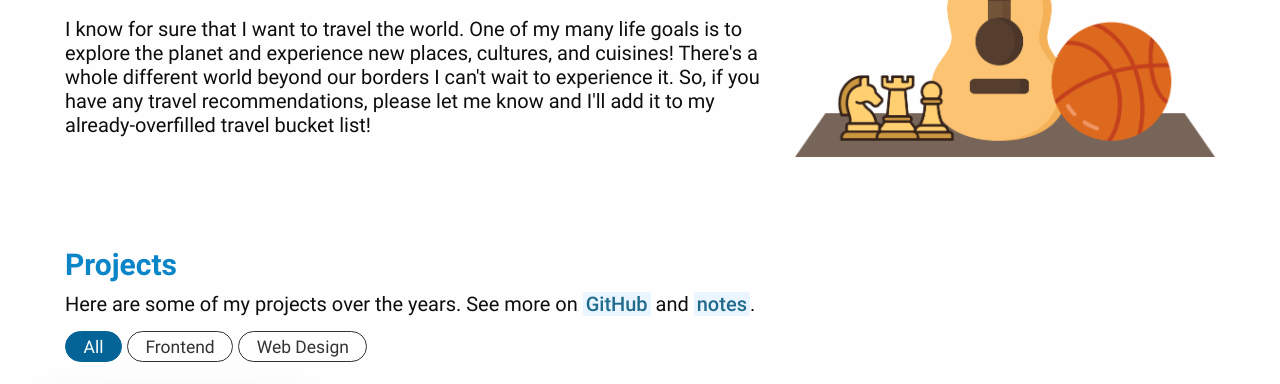
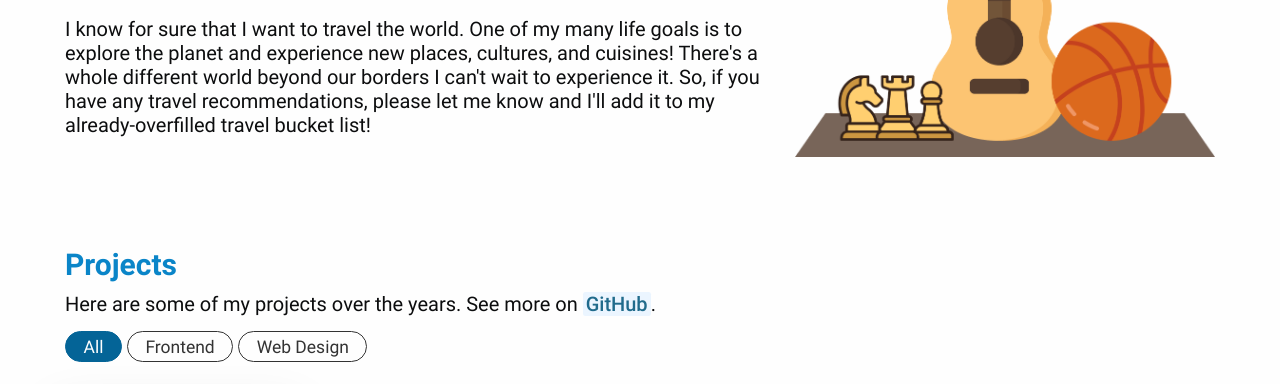
Before and after one commit to chungdavid/chungdavid.github.io, an Eleventy site: page src/index.html in a window 1280 px wide. Shown: the part 1513-1897 px from the top of the page. Built offline with nearby package versions, Linux system fonts and the light colour scheme; Eleventy itself is replaced by a stand-in of ours; files that its build step writes are made by us from their sources.

Commit message:
Remove notes

```diff
--- a/src/content/projects.md
+++ b/src/content/projects.md
@@ -1 +1 @@
-Here are some of my projects over the years. See more on [GitHub](https://github.com/chungdavid/chungdavid.github.io) and [notes](/notes/tags/project).
+Here are some of my projects over the years. See more on [GitHub](https://github.com/chungdavid).
--- a/src/index.html
+++ b/src/index.html
@@ -50,7 +50,6 @@
             <ul>
               <li><a class="nav-link" href="#about">About</a></li>
               <li><a class="nav-link" href="#projects">Projects</a></li>
-              <li><a class="nav-link" href="notes">Notes</a></li>
             </ul>
             <div class="dark-mode-switch">
                 <svg class="theme-icon" xmlns="http://www.w3.org/2000/svg" viewBox="0 0 302.4 302.4"><path d="M204.8 97.6C191.2 84 172 75.2 151.2 75.2s-40 8.4-53.6 22.4c-13.6 13.6-22.4 32.8-22.4 53.6s8.8 40 22.4 53.6c13.6 13.6 32.8 22.4 53.6 22.4s40-8.4 53.6-22.4c13.6-13.6 22.4-32.8 22.4-53.6S218.8 111.2 204.8 97.6z"/><path d="M151.2 51.6c5.6 0 10.4-4.8 10.4-10.4V10.4c0-5.6-4.8-10.4-10.4-10.4 -5.6 0-10.4 4.8-10.4 10.4v30.8C140.8 46.8 145.6 51.6 151.2 51.6z"/><path d="M236.4 80.8l22-22c4-4 4-10.4 0-14.4s-10.4-4-14.4 0l-22 22c-4 4-4 10.4 0 14.4C225.6 84.8 232 84.8 236.4 80.8z"/><path d="M292 140.8h-30.8c-5.6 0-10.4 4.8-10.4 10.4 0 5.6 4.8 10.4 10.4 10.4H292c5.6 0 10.4-4.8 10.4-10.4C302.4 145.6 297.6 140.8 292 140.8z"/><path d="M236 221.6c-4-4-10.4-4-14.4 0s-4 10.4 0 14.4l22 22c4 4 10.4 4 14.4 0s4-10.4 0-14.4L236 221.6z"/><path d="M151.2 250.8c-5.6 0-10.4 4.8-10.4 10.4V292c0 5.6 4.8 10.4 10.4 10.4 5.6 0 10.4-4.8 10.4-10.4v-30.8C161.6 255.6 156.8 250.8 151.2 250.8z"/><path d="M66 221.6l-22 22c-4 4-4 10.4 0 14.4s10.4 4 14.4 0l22-22c4-4 4-10.4 0-14.4C76.8 217.6 70.4 217.6 66 221.6z"/><path d="M51.6 151.2c0-5.6-4.8-10.4-10.4-10.4H10.4c-5.6 0-10.4 4.8-10.4 10.4s4.8 10.4 10.4 10.4h30.8C46.8 161.6 51.6 156.8 51.6 151.2z"/><path d="M66 80.8c4 4 10.4 4 14.4 0s4-10.4 0-14.4l-22-22c-4-4-10.4-4-14.4 0s-4 10.4 0 14.4L66 80.8z"/></svg>
```
